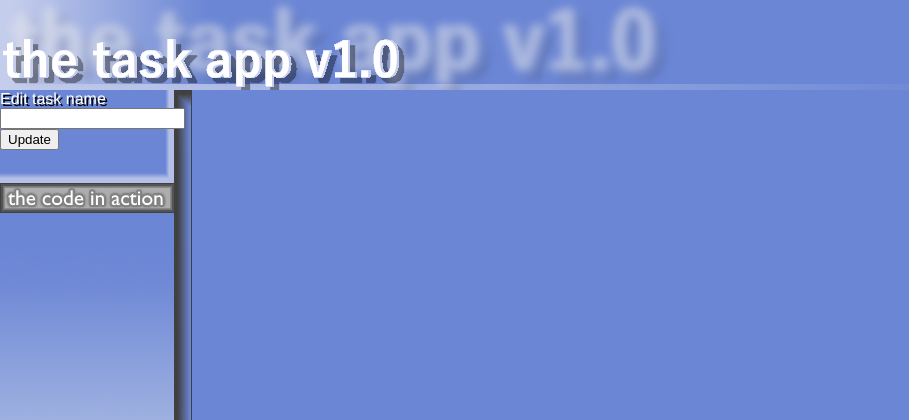
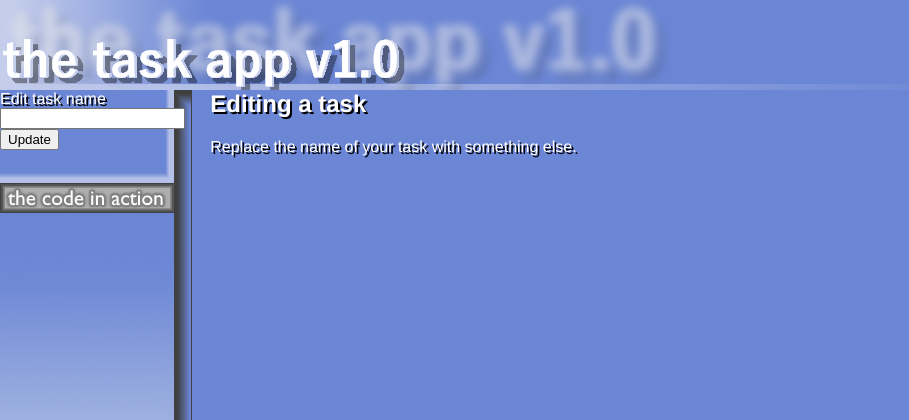
Before and after one commit to ecn913/flask_database_app, a Flask app: page /edit/1 in a window 1280 px wide. Shown: the top 420 px of the page, without its empty margins (0-909 px from the left). Run offline with Flask 3, Linux system fonts and the light colour scheme.

Commit message:
Added text, still has update bug

```diff
--- a/templates/edit.html
+++ b/templates/edit.html
@@ -9,4 +9,8 @@
             </div>
         </form>
     </div>
+    <div style="margin-left:16%;" class="offset">
+        <h2>Editing a task</h2>
+            <p>Replace the name of your task with something else.</p>
+    </div>
 {% endblock %}
```
Also changed, not shown: instance/db.sqlite.
